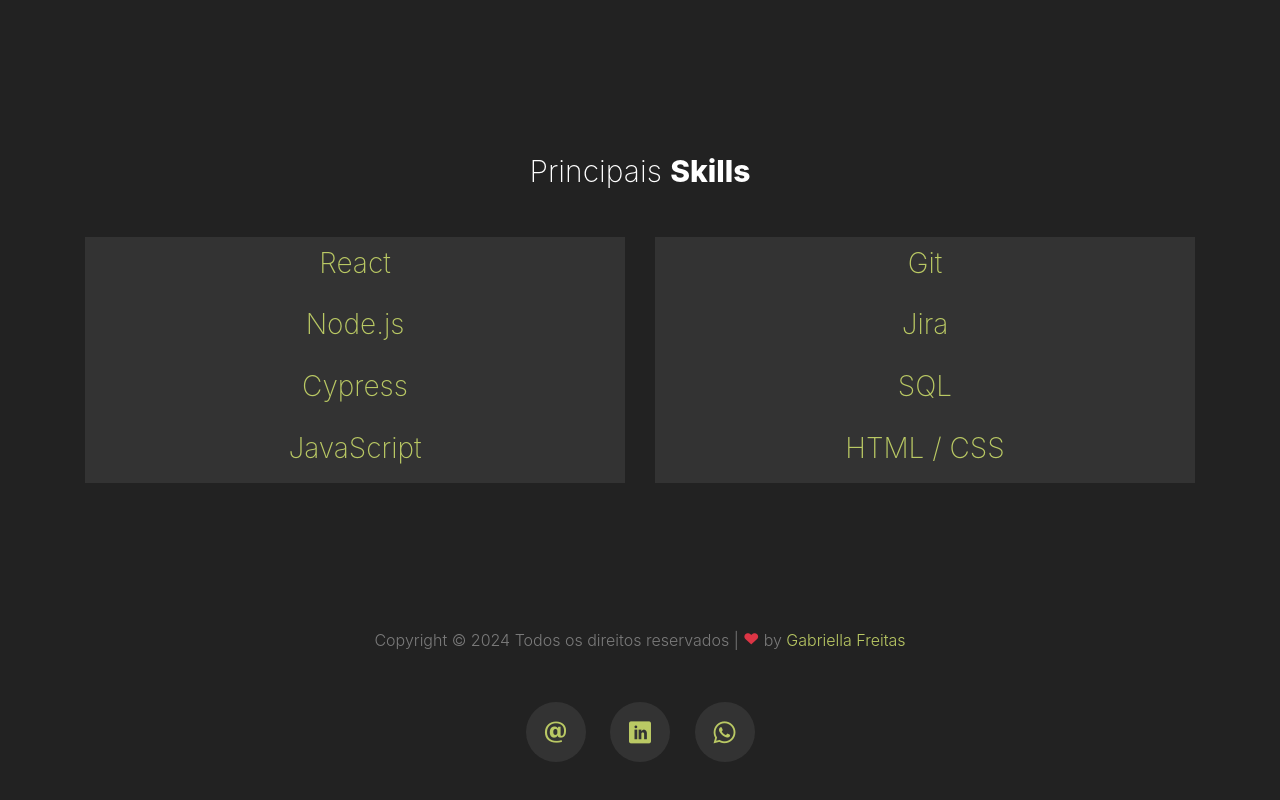
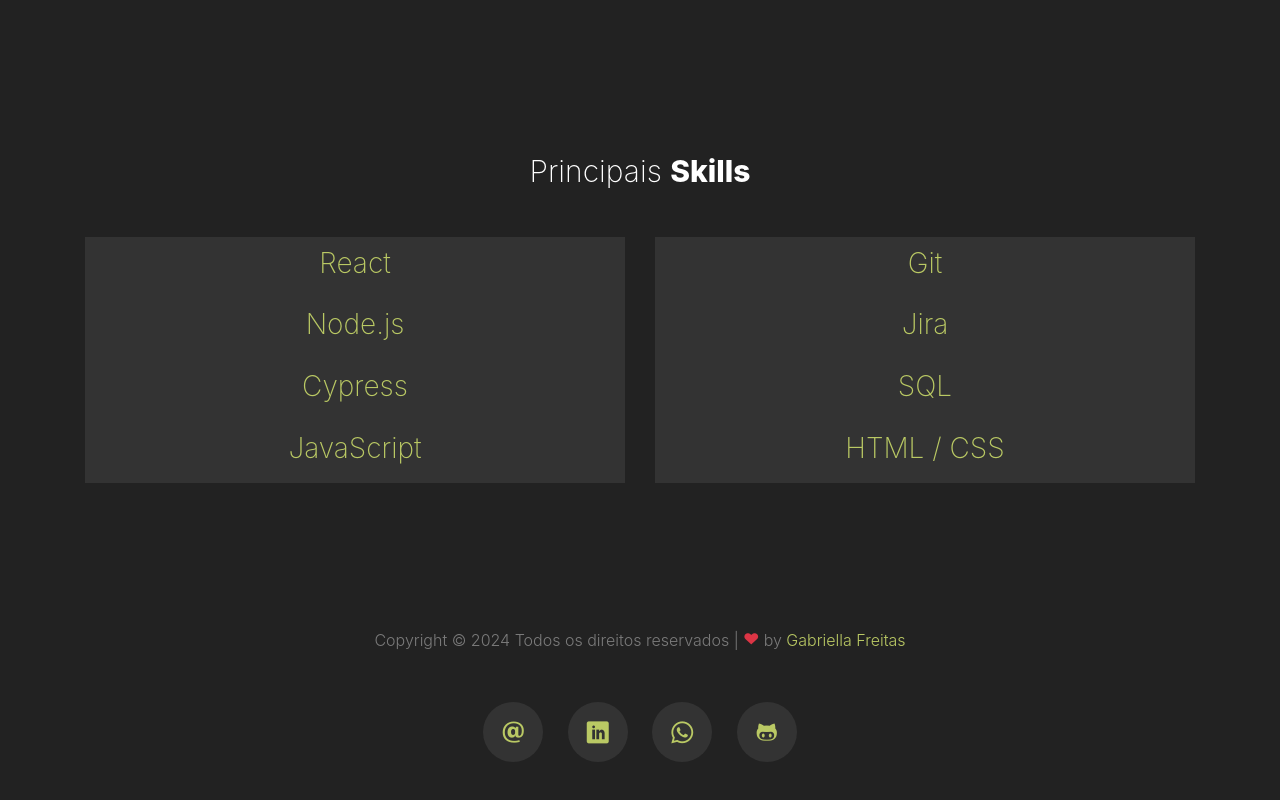
Before and after one commit to GabriellaFsena/mywebsite, a plain HTML site: page index.html in a window 1280 px wide. Shown: the part 3453-4253 px from the top of the page. Drawn offline with nearby package versions, Linux system fonts and the light colour scheme; files whose address does not match are found by name.

Commit message:
adição do github

```diff
--- a/index.html
+++ b/index.html
@@ -231,6 +231,7 @@
 						<a href="mailto: gabriellasenatech@gmail.com" class="social-item"><span class="icon-email"></span></a>
 						<a href="https://www.linkedin.com/in/gabriellafreittas/" class="social-item"><span class="icon-linkedin2"></span></a>
 						<a href="https://wa.me/5511939579676" class="social-item"><span class="icon-whatsapp"></span></a>
+						<a href="https://github.com/GabriellaFsena" class="social-item"><span class="icon-github"></span></a>
 					</p>
 				</div>
 			</div>
```
